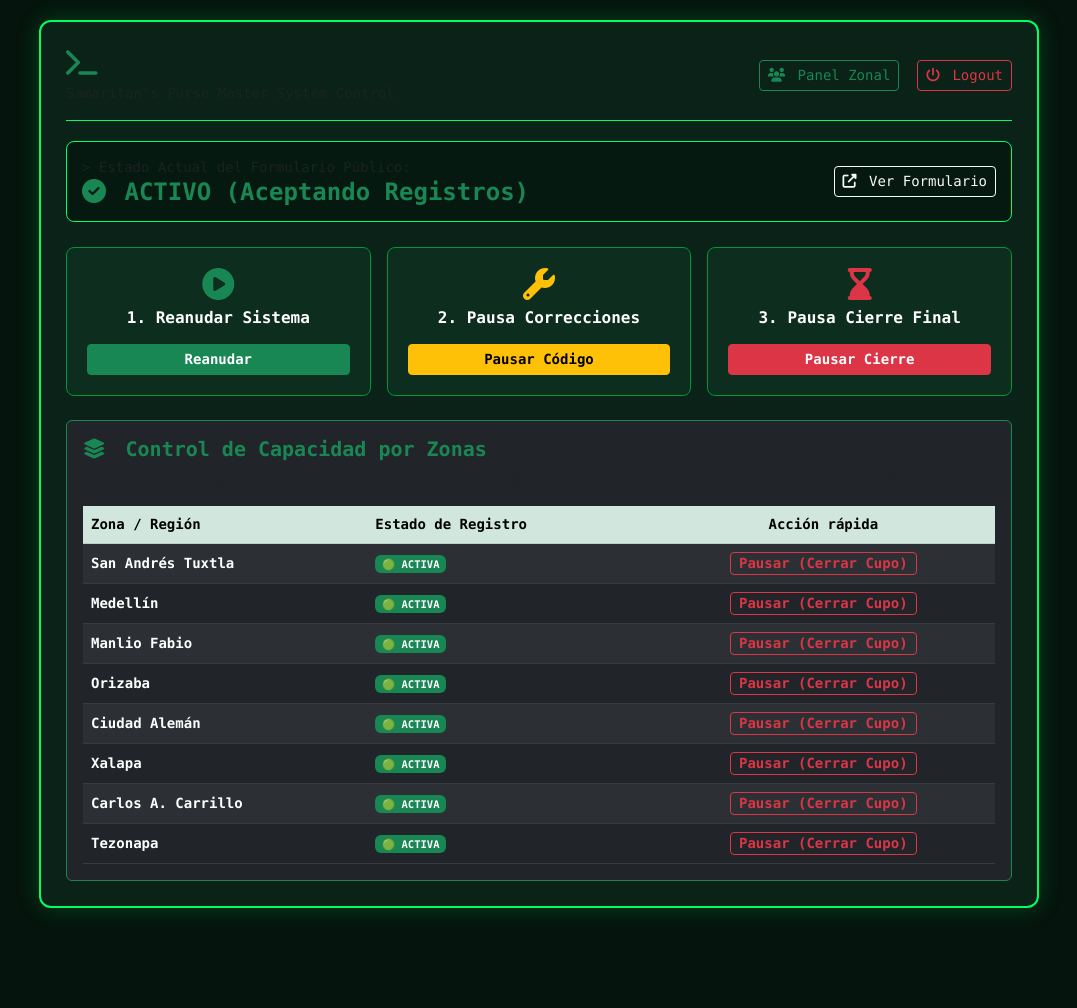
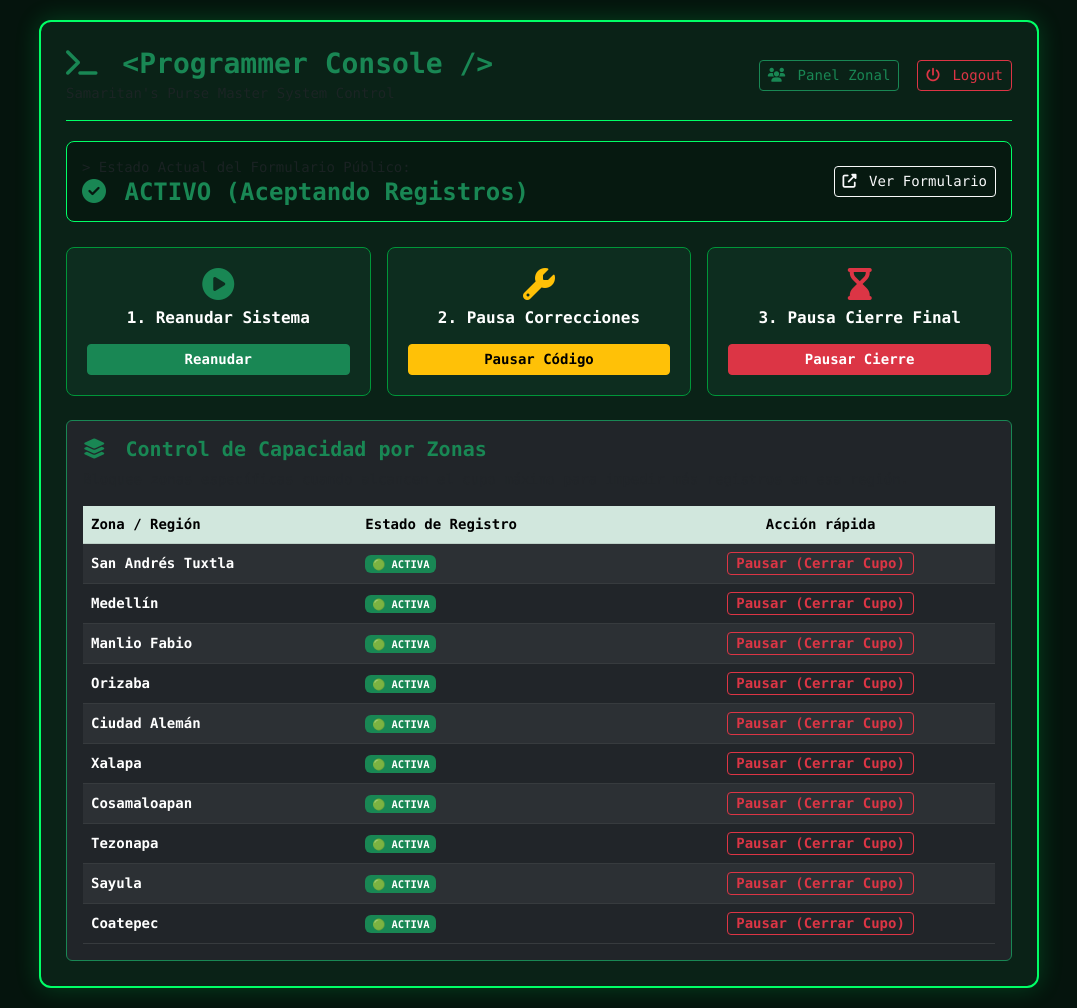
Before and after one commit to hca199153-source/iglesia-app, a Node server app: template views/dev_dashboard.ejs in a window 1280 px wide. Shown: the whole page, without its empty margins (101-1178 px from the left). Before the commit the page ends 915 px from the top, so only its background shows below. Run offline with Node 20, Linux system fonts and the light colour scheme; the template is opened without the code that fills it: most values are stand-ins (such as "Sample title", 1, 10 or a date in 2020).

Commit message:
Update dev_dashboard.ejs

```diff
--- a/views/dev_dashboard.ejs
+++ b/views/dev_dashboard.ejs
@@ -12,14 +12,14 @@
         .dev-container { max-width: 1000px; margin: 0 auto; background: #0a2217; border: 2px solid #00ff66; border-radius: 12px; box-shadow: 0 0 25px rgba(0, 255, 102, 0.2); padding: 25px; }
         .dev-header { display: flex; justify-content: space-between; align-items: center; border-bottom: 1px solid #00ff66; padding-bottom: 15px; margin-bottom: 20px; }
         .status-box { background: #061910; border: 1px solid #00ff66; padding: 15px; border-radius: 8px; margin-bottom: 25px; }
-        .card-option { background: #0d2d1f; border: 1px solid #009639; border-radius: 8px; padding: 20px; text-center; color: #ffffff; }
+        .card-option { background: #0d2d1f; border: 1px solid #009639; border-radius: 8px; padding: 20px; text-align: center; color: #ffffff; }
     </style>
 </head>
 <body>
     <div class="dev-container">
         <div class="dev-header">
             <div>
-                <h3 class="fw-bold mb-0 text-success"><i class="fas fa-terminal me-2"></i> <Programmer Console /></h3>
+                <h3 class="fw-bold mb-0 text-success"><i class="fas fa-terminal me-2"></i> &lt;Programmer Console /&gt;</h3>
                 <small class="text-muted">Samaritan's Purse Master System Control</small>
             </div>
             <div>
@@ -28,11 +28,10 @@
             </div>
         </div>
 
-        <!-- ESTADO GLOBAL -->
         <div class="status-box">
             <div class="d-flex justify-content-between align-items-center">
                 <div>
-                    <span class="text-muted d-block small">> Estado Actual del Formulario Público:</span>
+                    <span class="text-muted d-block small">&gt; Estado Actual del Formulario Público:</span>
                     <% if (systemState.status === 'active') { %>
                         <h4 class="text-success fw-bold mb-0"><i class="fas fa-check-circle me-1"></i> ACTIVO (Aceptando Registros)</h4>
                     <% } else if (systemState.status === 'mantenimiento') { %>
@@ -45,7 +44,6 @@
             </div>
         </div>
 
-        <!-- ACCIONES DE ESTADO GLOBAL -->
         <div class="row g-3 mb-4 text-center">
             <div class="col-md-4">
                 <div class="card-option">
@@ -79,7 +77,6 @@
             </div>
         </div>
 
-        <!-- SECCIÓN DE PAUSA ESPECÍFICA POR ZONAS (CUPO LLENO) -->
         <div class="card bg-dark border-success p-3 text-white">
             <h5 class="fw-bold text-success mb-2"><i class="fas fa-layer-group me-2"></i> Control de Capacidad por Zonas</h5>
             <p class="small text-muted mb-3">Bloquee zonas específicas cuando alcancen el cupo máximo para impedir más registros en esa región.</p>
@@ -102,8 +99,10 @@
                             { id: 'orizaba', nombre: 'Orizaba' },
                             { id: 'cd_aleman', nombre: 'Ciudad Alemán' },
                             { id: 'xalapa', nombre: 'Xalapa' },
-                            { id: 'carlos_a_carrillo', nombre: 'Carlos A. Carrillo' },
-                            { id: 'tezonapa', nombre: 'Tezonapa' }
+                            { id: 'carlos_a_carrillo', nombre: 'Cosamaloapan' },
+                            { id: 'tezonapa', nombre: 'Tezonapa' },
+                            { id: 'sayula', nombre: 'Sayula' },
+                            { id: 'cosamaloapan', nombre: 'Coatepec' }
                         ];
 
                         listaZonas.forEach(z => {
```
